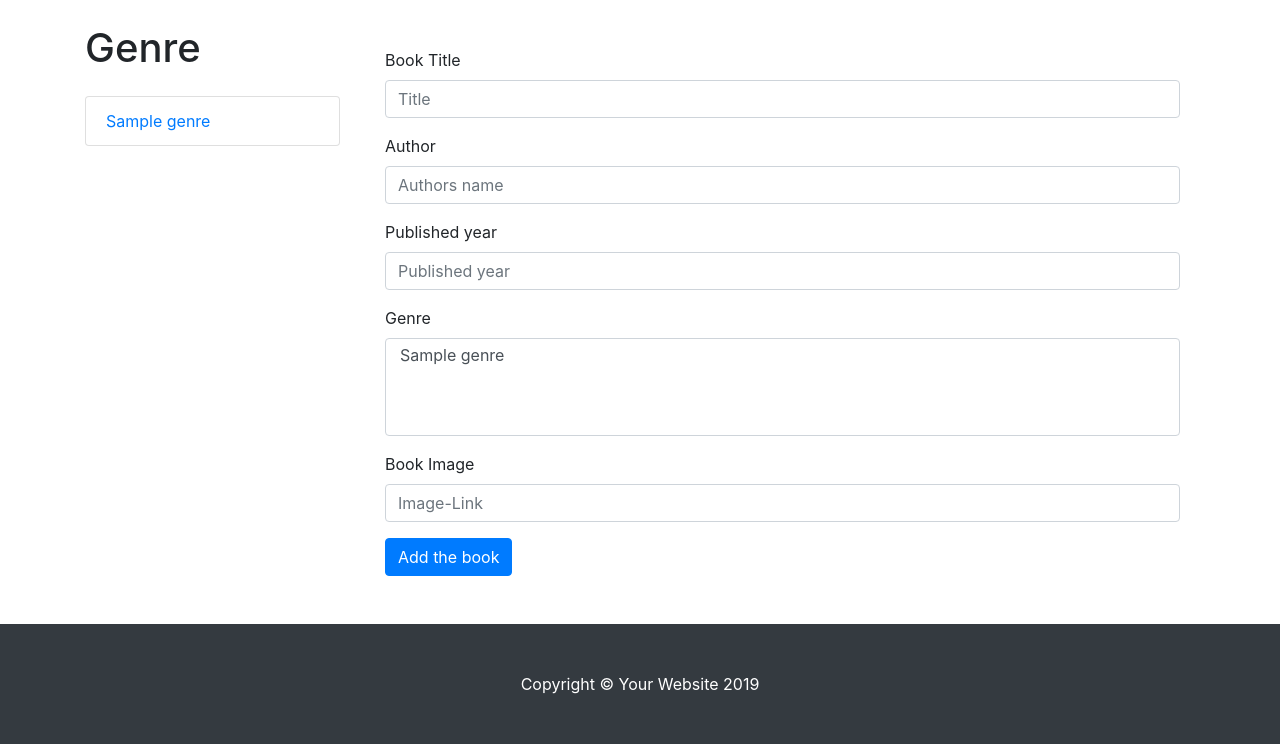
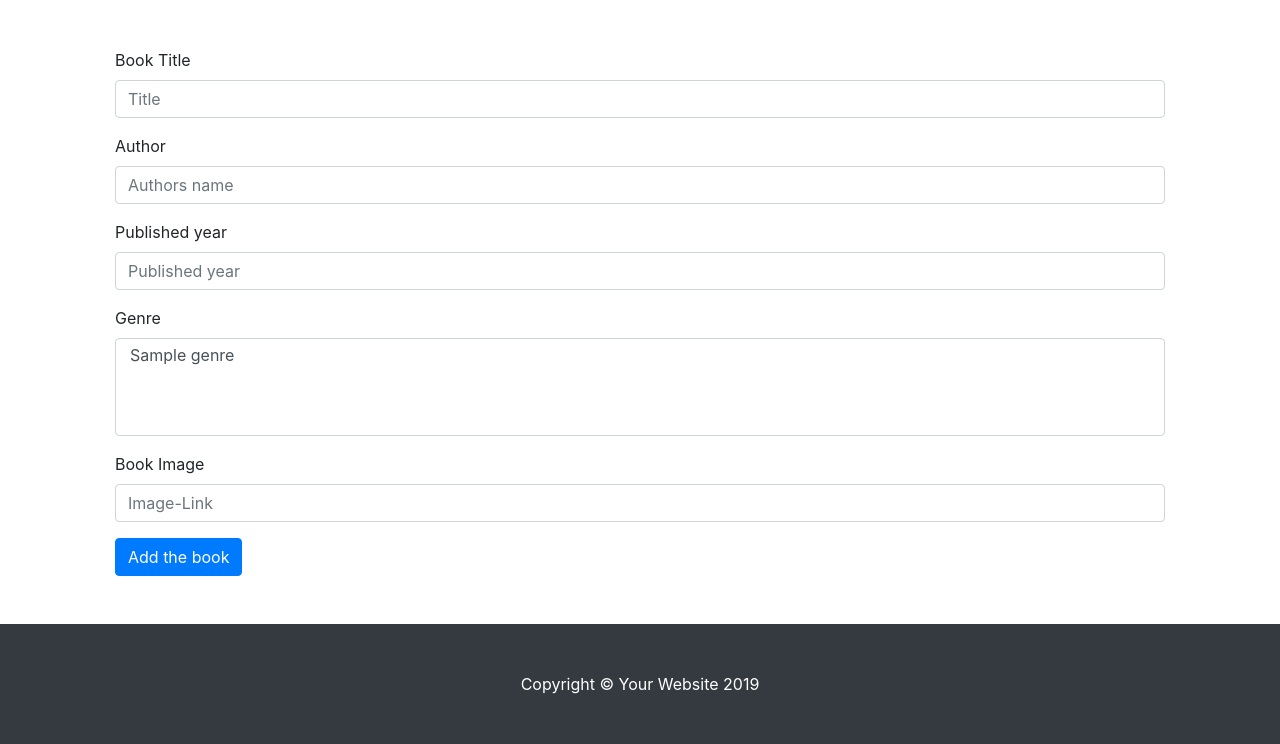
Before and after one commit to Code-Institute-Submissions/FORB, a Flask app: page /add_book in a window 1280 px wide. Shown: the part 56-800 px from the top of the page. Run offline with Flask 2, Linux system fonts and the light colour scheme; a database or web service that is not in the repository returns one stand-in record (values such as "Sample title"); some libraries are stand-ins or nearby versions.

Commit message:
layout fix

```diff
--- a/static/myscript.js
+++ b/static/myscript.js
@@ -1,4 +1,11 @@
+$(document).ready(function(){
 
 $( "#finalBuy" ).click(function() {
   alert( "This service is temporarily not available");
 });
+
+
+
+$('[data-toggle="tooltip"]').tooltip();
+
+});
--- a/templates/add_book.html
+++ b/templates/add_book.html
@@ -10,19 +10,19 @@
 
   <div class="form-group">
     <label for="exampleFormControlInput1">Book Title</label>
-    <input type="text"  class="form-control"  placeholder="Title" name="title" id="exampleFormControlInput1">
+    <input type="text"  class="form-control"  placeholder="Title" name="title" id="exampleFormControlInput1" required>
   </div>
   <div class="form-group">
     <label for="exampleFormControlInput1">Author</label>
-    <input type="text" class="form-control" id="exampleFormControlInput1" name="author" placeholder="Authors name">
+    <input type="text" class="form-control" id="exampleFormControlInput1" name="author" placeholder="Authors name" required>
   </div>
   <div class="form-group">
     <label for="exampleFormControlInput1">Published year</label>
-    <input type="text" class="form-control" id="exampleFormControlInput1" name="published" placeholder="Published year">
+    <input type="text" class="form-control" id="exampleFormControlInput1" name="published" placeholder="Published year" required>
   </div>
    <div class="form-group">
-    <label for="exampleFormControlSelect2">Genre</label>
-    <select multiple class="form-control" id="exampleFormControlSelect2" name="genre">
+    <label for="exampleFormControlSelect2" data-toggle="tooltip" title="hold down ctrl(pc)/cmd(apple) to select multiple">Genre</label>
+    <select multiple class="form-control" id="exampleFormControlSelect2" name="genre" data-toggle="tooltip" title="hold down ctrl/cmd(apple) to select multiple" data-placement="right">
 
     {% for gen in genre %}
       <option>{{gen.genre}}</option>
--- a/templates/add_review.html
+++ b/templates/add_review.html
@@ -5,7 +5,7 @@
           <div class="row my-4">
 
 
-          <div class="col-lg-4 col-md-6 mb-4">
+          <div class="col-lg-3 col-md-6 mb-4">
             <div class="card h-100">
               {% if book.image_link == "" %}
               <a href="#"><img class="card-img-top bookCover1" src="http://placehold.it/700x400" alt="Book Cover"></a>
@@ -24,7 +24,7 @@
             </div>
 
           </div>
-          <div class="col-4 col-md-6 mb-4">
+          <div class="col-12 col-md-6 mb-4">
           <h2 class="mt-3">Reviews:</h2>
        {% for rev in book.reviews %}
 
--- a/templates/base.html
+++ b/templates/base.html
@@ -58,30 +58,16 @@
 
 
 
-    <div class="row">
-
-      <div class="col-lg-3">
-
-        <h1 class="my-4">Genre</h1>
-        <div class="list-group mb-3">
-        {% for gen in genre %}
-      <a href="#" class="list-group-item">{{gen.genre}}</a>
-     {%endfor%}
 
 
-        </div>
-
-      </div>
-      <!-- /.col-lg-3 -->
-
-      <div class="col-lg-9">
+      <div class="col-lg-12">
 
 
 {% block add %}
         <div class="row my-4">
 
  {% for book in books %}
-          <div class="col-lg-4 col-md-6 mb-4">
+          <div class="col-lg-3 col-md-6 mb-4">
             <div class="card h-100">
             {% if book.image_link == "" %}
               <a href="#"><img class="card-img-top bookCover1" src="http://placehold.it/700x400" alt="Book Cover"></a>
@@ -101,7 +87,7 @@
                  <a href="{{ url_for('add_review', book_id=book._id) }}" class="btn-sm btn btn-primary mt-4">Write a review</a>
 
         <h3 class="mt-3">Reviews:</h3>
-        {% for rev in book.reviews %}
+        {% for rev in book.reviews[:2]%}
 
                 <li>{{rev}}</li>
                 {% endfor %}
```
